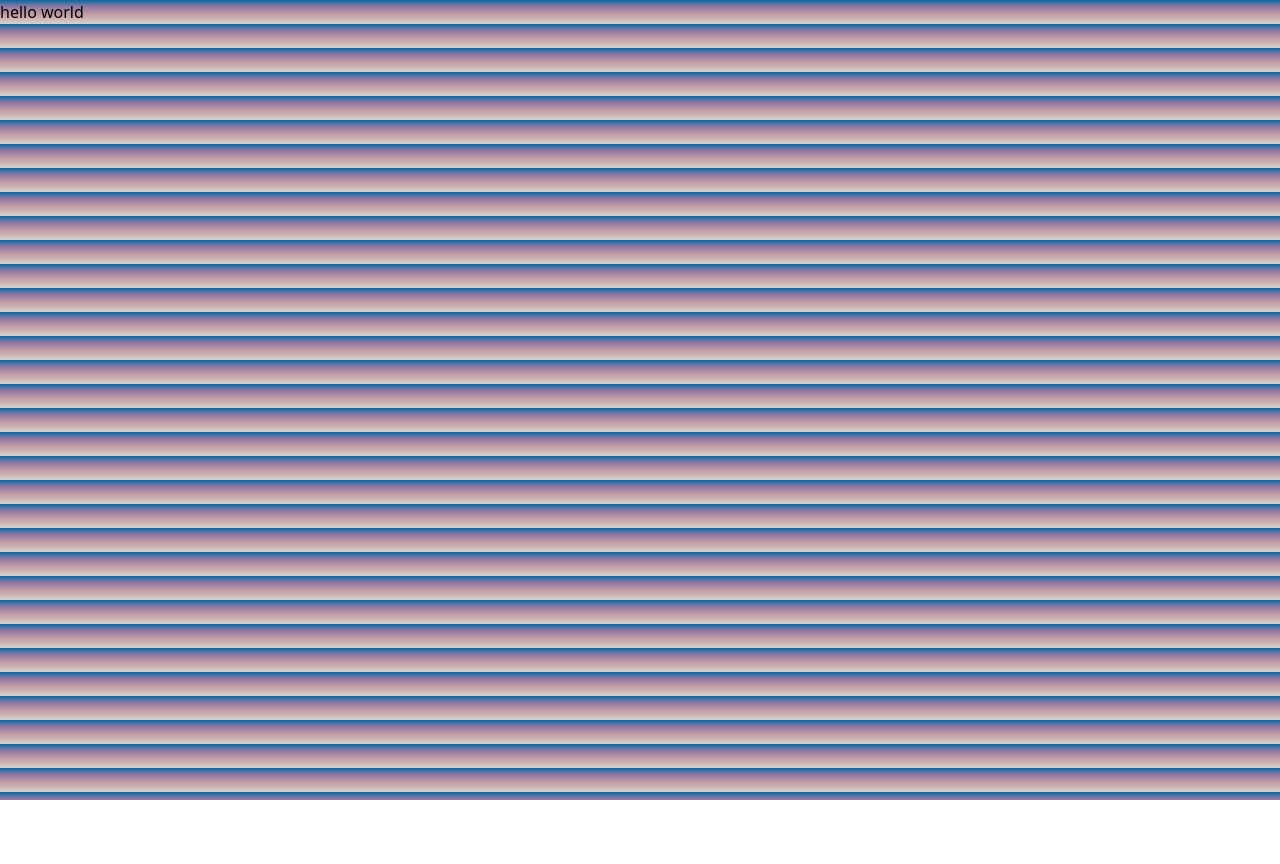
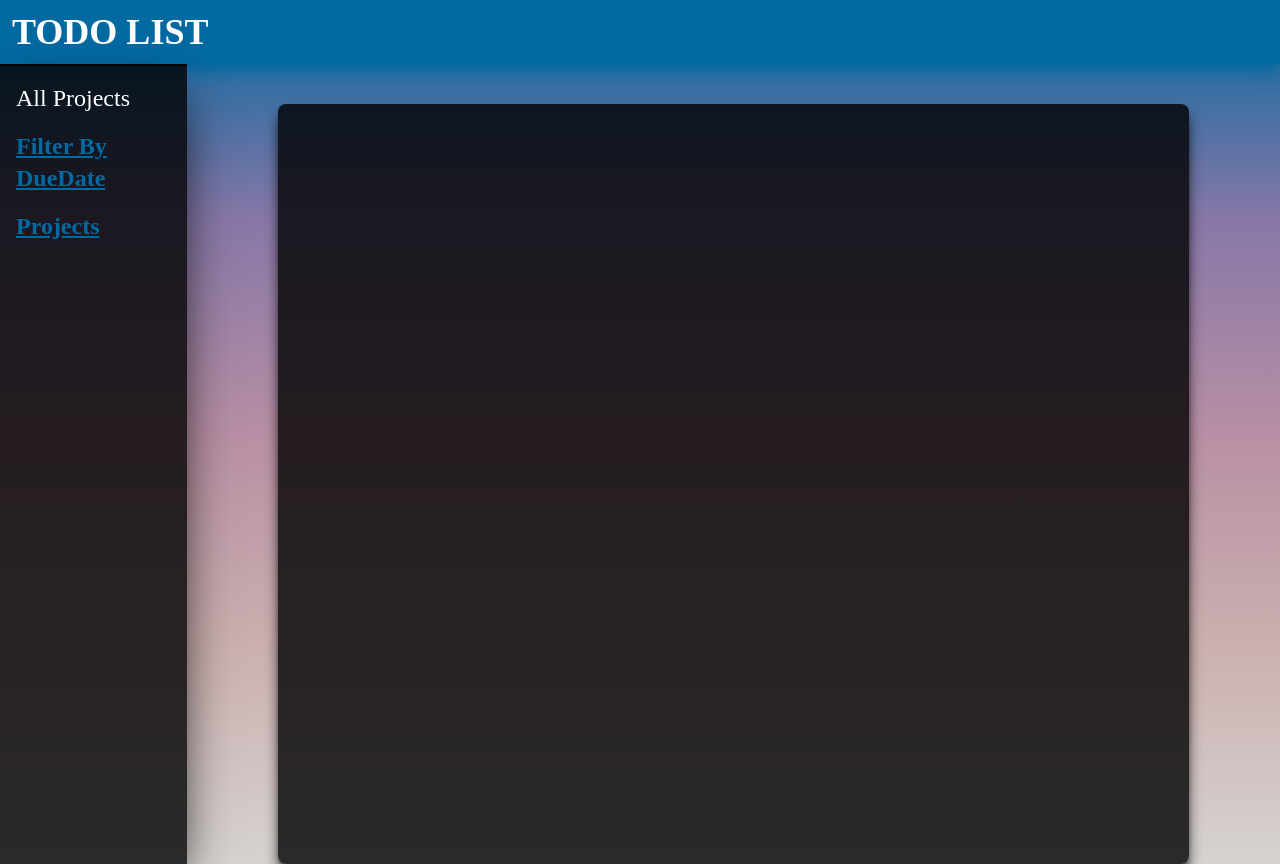
Before and after one commit to Source-Kod/Odin-Todo-List, a website: page dist/index.html in a window 1280 px wide. Before the commit the page ends 800 px from the top, so only its background shows below. Drawn offline with Linux system fonts and the light colour scheme; a web font is replaced by a local one.

Commit message:
Add: basic html layout

```diff
--- a/dist/index.html
+++ b/dist/index.html
@@ -13,6 +13,38 @@
       rel="stylesheet"
     />
   </head>
-    <p>hello world</p>
+  <body class="flex flex-col">
+    <!-- header -->
+    <div class="bg-sky-700 p-3 shadow-sky-700 shadow-lg">
+      <h1 class="text-4xl font-bold text-white custom-font">TODO LIST</h1>
+    </div>
+    <div class="flex">
+      <!-- left side bar -->
+      <div
+        class="bg-black bg-opacity-80 text-white h-screen w-1/6 flex flex-col p-4 gap-4 border-black border-t-2 shadow-black shadow-2xl custom-font text-2xl"
+      >
+        <div>
+          <h2 id="all-projects-button">All Projects</h2>
+        </div>
+        <div>
+          <h2 class="text-sky-700 font-bold underline text-2xl">
+            Filter By DueDate
+          </h2>
+          <ul id="filter-list-container"></ul>
+        </div>
+        <div>
+          <h2 class="text-2xl underline font-bold text-sky-700">Projects</h2>
+          <ul id="project-list-container"></ul>
+        </div>
+        <div id="form-container"></div>
+      </div>
+      <!-- content (right side) -->
+      <div class="flex justify-center w-screen">
+        <div
+          id="content-container"
+          class="bg-black bg-opacity-80 text-white w-5/6 flex flex-col gap-3 rounded-lg p-8 mt-10 shadow-black shadow-lg custom-font text-xl"
+        ></div>
+      </div>
+    </div>
   </body>
 </html>
```
